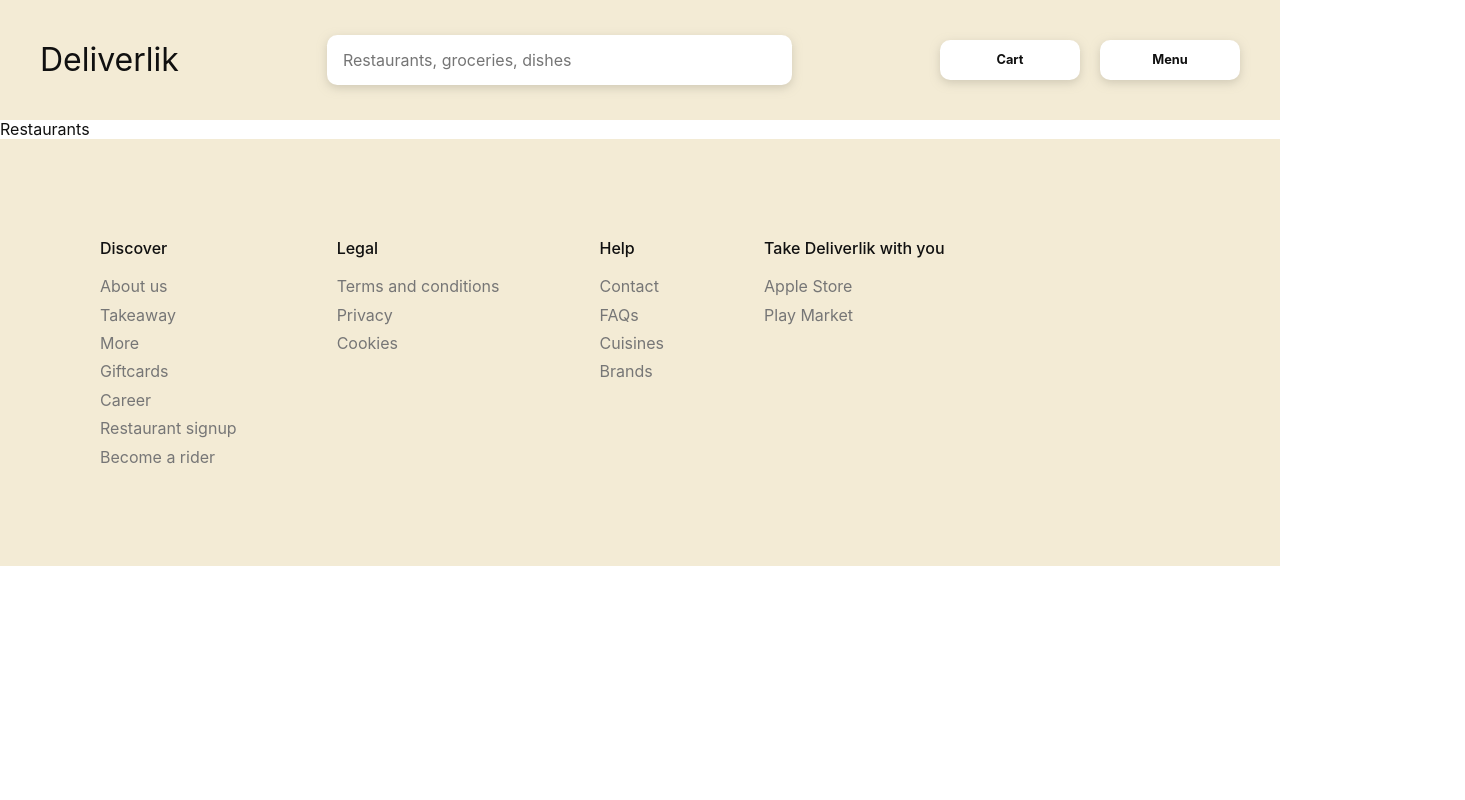
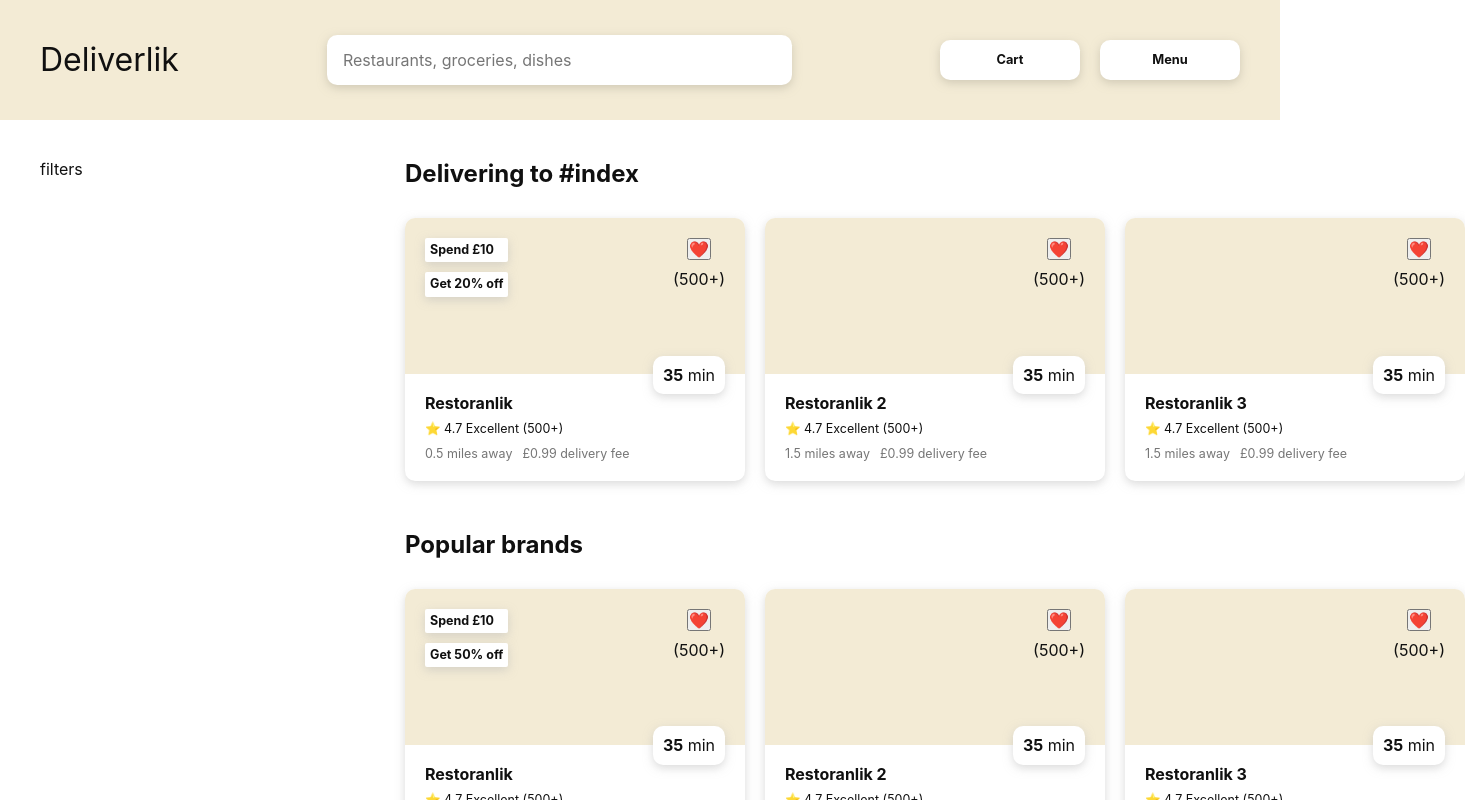
Before and after one commit to hotriluc/deliverlik, a React (Vite) app in the folder deliverlik-fe/: page /restaurants in a window 1280 px wide. Shown: the top 800 px of the page, 1465 px wide, since content can reach past the window. Built offline with nearby package versions, Linux system fonts and the light colour scheme.

Commit message:
feat: add restaurant card component

```diff
--- a/deliverlik-fe/src/components/Addresses/AddressSearch.tsx
+++ b/deliverlik-fe/src/components/Addresses/AddressSearch.tsx
@@ -1,4 +1,5 @@
 import React from "react";
+import { useNavigate } from "react-router-dom";
 import styled from "styled-components";
 
 const SearchWrapper = styled.div`
@@ -47,10 +48,19 @@ const SearchButton = styled.button`
 `;
 
 const AddressSearch = () => {
+  const navigate = useNavigate();
+
+  /**
+   * Pass index from input and search for restaurants by that index
+   */
+  const onClickSearchHandler = () => {
+    navigate("/restaurants");
+  };
+
   return (
     <SearchWrapper>
       <SearchInput placeholder="e.g. N1 6DX"></SearchInput>
-      <SearchButton>Search</SearchButton>
+      <SearchButton onClick={onClickSearchHandler}>Search</SearchButton>
     </SearchWrapper>
   );
 };
--- /dev/null
+++ b/deliverlik-fe/src/components/cards/RestaurantCard.tsx
@@ -0,0 +1,124 @@
+import React from "react";
+import { IRestaurant } from "../../interfaces/Restaurant.interface";
+import styled from "styled-components";
+import { Flex } from "../../styled/Global.style";
+
+interface RestaurantCardProps {
+  data: IRestaurant;
+}
+
+const Card = styled.div`
+  border-radius: ${(props) => props.theme.borderRadius};
+  box-shadow: ${(props) => props.theme.boxShadows.whiteBackground};
+  min-width: 34rem;
+  overflow: hidden;
+`;
+
+const CardImgHolder = styled.div`
+  position: relative;
+  min-height: 15.6rem;
+  background-color: ${(props) => props.theme.colors.primary};
+`;
+
+const Time = styled.div`
+  position: absolute;
+  bottom: -2rem;
+  right: 2rem;
+  padding: 1rem;
+  border-radius: ${(props) => props.theme.borderRadius};
+  box-shadow: ${(props) => props.theme.boxShadows.whiteBackground};
+  background-color: ${(props) => props.theme.colors.background};
+`;
+
+const Like = styled.div`
+  display: flex;
+  flex-direction: column;
+  justify-content: center;
+  align-items: center;
+  gap: 1rem;
+
+  position: absolute;
+  top: 2rem;
+  right: 2rem;
+`;
+
+const TagsList = styled.ul`
+  position: absolute;
+  top: 2rem;
+  left: 2rem;
+  list-style: none;
+
+  display: flex;
+  flex-direction: column;
+  gap: 1rem;
+
+  li {
+    font-size: 1.25rem;
+    font-weight: bold;
+
+    background-color: ${(props) => props.theme.colors.background};
+    padding: 0.5rem;
+
+    border-radius: 2px;
+    box-shadow: ${(props) => props.theme.boxShadows.whiteBackground};
+    background-color: ${(props) => props.theme.colors.background};
+  }
+`;
+
+const CardData = styled.div`
+  padding: 2rem;
+  display: flex;
+  flex-direction: column;
+  gap: 1rem;
+
+  p {
+    font-size: 1.25rem;
+  }
+
+  div {
+    display: flex;
+    gap: 1rem;
+    color: ${(props) => props.theme.colors.accentOne};
+  }
+`;
+
+const RestaurantCard = ({ data }: RestaurantCardProps) => {
+  const ratingDescription = data.rating > 4.4 ? "Excellent" : "Good";
+  const likes = data.likes >= 500 ? "500+" : data.likes;
+
+  return (
+    <Card>
+      <CardImgHolder>
+        <img src="" alt="" />
+
+        {data.tags && (
+          <TagsList>
+            {data.tags.map((tag, index) => (
+              <li key={index}>{tag.description}</li>
+            ))}
+          </TagsList>
+        )}
+
+        <Like>
+          <button>❤️</button>
+          <p>({likes})</p>
+        </Like>
+        <Time>
+          <strong>{data.deliveryTime}</strong> min
+        </Time>
+      </CardImgHolder>
+      <CardData>
+        <strong>{data.name}</strong>
+        <p>
+          ⭐️ {data.rating} {ratingDescription} ({likes})
+        </p>
+        <div>
+          <p>{data.distance} miles away</p>
+          <p>£{data.deliveryFee} delivery fee</p>
+        </div>
+      </CardData>
+    </Card>
+  );
+};
+
+export default RestaurantCard;
--- /dev/null
+++ b/deliverlik-fe/src/components/categories/Category.tsx
@@ -0,0 +1,42 @@
+import React from "react";
+import { IRestaurant } from "../../interfaces/Restaurant.interface";
+import styled from "styled-components";
+import { Flex } from "../../styled/Global.style";
+import RestaurantCard from "../cards/RestaurantCard";
+
+interface CategoryProps {
+  name: string;
+  data: Array<IRestaurant>;
+}
+
+const CategoryWrapper = styled.div`
+  display: flex;
+  flex-direction: column;
+  gap: 3rem;
+`;
+
+const Carousel = styled.ul`
+  list-style: none;
+  display: flex;
+  gap: 2rem;
+`;
+
+const CarouselItem = styled.li``;
+
+const Category = ({ name, data }: CategoryProps) => {
+  return (
+    <CategoryWrapper>
+      <h2> {name || "noname"}</h2>
+
+      <Carousel>
+        {data.map((restaurant, index) => (
+          <CarouselItem key={name + "_" + index}>
+            <RestaurantCard data={restaurant} />
+          </CarouselItem>
+        ))}
+      </Carousel>
+    </CategoryWrapper>
+  );
+};
+
+export default Category;
--- a/deliverlik-fe/src/components/navigation/Navigation.tsx
+++ b/deliverlik-fe/src/components/navigation/Navigation.tsx
@@ -3,6 +3,7 @@ import styled from "styled-components";
 import { Flex } from "../../styled/Global.style";
 import NavigationButton from "./NavigationButton";
 import { NavigationSearch } from "./NavigationSearch";
+import { Link } from "react-router-dom";
 
 const Nav = styled.nav`
   display: flex;
@@ -11,12 +12,21 @@ const Nav = styled.nav`
 
   padding: 3.5rem 4rem;
   background-color: ${(props) => props.theme.colors.primary};
+
+  a:active,
+  a:visited,
+  a:link {
+    color: ${(props) => props.theme.colors.secondary};
+    text-decoration: none;
+  }
 `;
 
 const Navigation = () => {
   return (
     <Nav>
-      <div style={{ fontSize: 32 }}>Deliverlik</div>
+      <Link to={"/"} style={{ fontSize: 32 }}>
+        Deliverlik
+      </Link>
       <NavigationSearch />
       <Flex>
         <NavigationButton>Cart</NavigationButton>
--- a/deliverlik-fe/src/components/navigation/NavigationSearch.tsx
+++ b/deliverlik-fe/src/components/navigation/NavigationSearch.tsx
@@ -9,6 +9,10 @@ const SearchInput = styled.input`
   border: none;
   box-shadow: ${(props) => props.theme.boxShadows.primaryBackground};
   border-radius: ${(props) => props.theme.borderRadius};
+
+  &::placeholder {
+    color: ${(props) => props.theme.colors.accentOne};
+  }
 `;
 
 export const NavigationSearch = () => {
--- a/deliverlik-fe/src/routes/Home.tsx
+++ b/deliverlik-fe/src/routes/Home.tsx
@@ -5,9 +5,9 @@ import { Flex } from "../styled/Global.style";
 import AddressesList from "../components/addresses/AddressesList";
 import AddressSearch from "../components/addresses/AddressSearch";
 import SlideShowPanel from "../components/slideshow-panel/SlideShowPanel";
-import ExplainerCard from "../components/ui/ExplainerCard";
+import ExplainerCard from "../components/cards/ExplainerCard";
 import Merch from "../components/merch/Merch";
-import PartnershipCard from "../components/ui/PartnershipCard";
+import PartnershipCard from "../components/cards/PartnershipCard";
 
 const SectionHero = styled.section`
   height: 100%;
--- a/deliverlik-fe/src/routes/Restaurants.tsx
+++ b/deliverlik-fe/src/routes/Restaurants.tsx
@@ -1,7 +1,125 @@
 import React from "react";
+import Category from "../components/categories/Category";
+import { Flex } from "../styled/Global.style";
+import { IRestaurant } from "../interfaces/Restaurant.interface";
+
+// GET request
+// return multiple group
+// group by type of food (summary)
+// group by most likes
+// group by time
+// group by nearest distance
+const response: Array<{
+  name: string;
+  currentPage: number;
+  nextPage: 1;
+  data: Array<IRestaurant>;
+}> = [
+  {
+    name: "Delivering to #index",
+    currentPage: 0,
+    nextPage: 1,
+    data: [
+      {
+        id: "1",
+        name: "Restoranlik",
+        rating: 4.7,
+        likes: 500,
+
+        distance: 0.5,
+        deliveryFee: 0.99,
+        deliveryTime: 35,
+
+        isOurChoice: true,
+        tags: [
+          { description: "Spend £10", color: "red" },
+          { description: "Get 20% off", color: "black" },
+        ],
+      },
+      {
+        id: "2",
+        name: "Restoranlik 2",
+        rating: 4.7,
+        likes: 500,
+
+        distance: 1.5,
+        deliveryFee: 0.99,
+        deliveryTime: 35,
+      },
+      {
+        id: "3",
+        name: "Restoranlik 3",
+        rating: 4.7,
+        likes: 500,
+
+        distance: 1.5,
+        deliveryFee: 0.99,
+        deliveryTime: 35,
+      },
+    ],
+  },
+
+  {
+    name: "Popular brands",
+    currentPage: 0,
+    nextPage: 1,
+    data: [
+      {
+        id: "1",
+        name: "Restoranlik",
+        rating: 4.7,
+        likes: 500,
+
+        distance: 0.5,
+        deliveryFee: 0.99,
+        deliveryTime: 35,
+
+        isOurChoice: true,
+        tags: [
+          { description: "Spend £10", color: "red" },
+          { description: "Get 50% off", color: "black" },
+        ],
+      },
+      {
+        id: "2",
+        name: "Restoranlik 2",
+        rating: 4.7,
+        likes: 500,
+
+        distance: 1.5,
+        deliveryFee: 0.99,
+        deliveryTime: 35,
+      },
+      {
+        id: "3",
+        name: "Restoranlik 3",
+        rating: 4.7,
+        likes: 500,
+
+        distance: 1.5,
+        deliveryFee: 0.99,
+        deliveryTime: 35,
+      },
+    ],
+  },
+];
 
 const Restaurants = () => {
-  return <div>Restaurants</div>;
+  return (
+    <Flex style={{ padding: "4rem" }} gap="4rem">
+      <div style={{ minWidth: 325 }}>filters</div>
+
+      <Flex column gap="5rem">
+        {response.map((category) => (
+          <Category
+            key={category.name}
+            name={category.name}
+            data={category.data}
+          />
+        ))}
+      </Flex>
+    </Flex>
+  );
 };
 
 export default Restaurants;
```
Also changed, not shown: deliverlik-fe/src/interfaces/Restaurant.interface.ts (added, +13 -0 lines), deliverlik-fe/src/components/cards/ExplainerCard.tsx (renamed from deliverlik-fe/src/components/ui/ExplainerCard.tsx), deliverlik-fe/src/components/cards/PartnershipCard.tsx (renamed from deliverlik-fe/src/components/ui/PartnershipCard.tsx).
